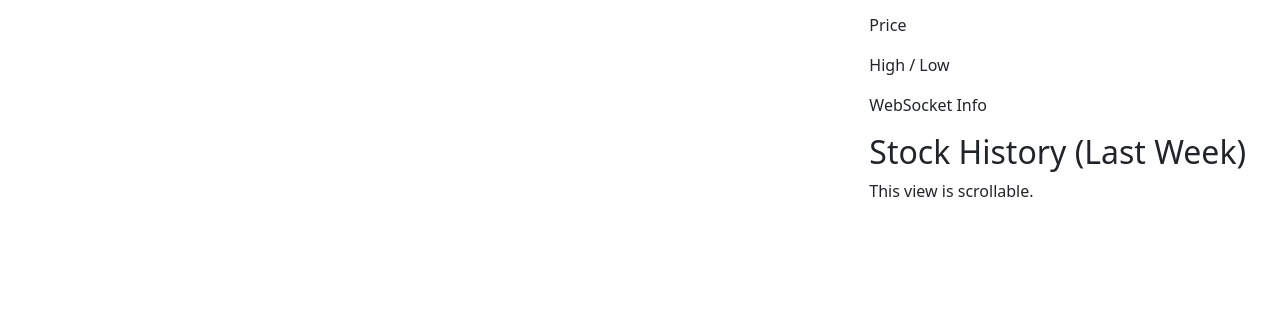
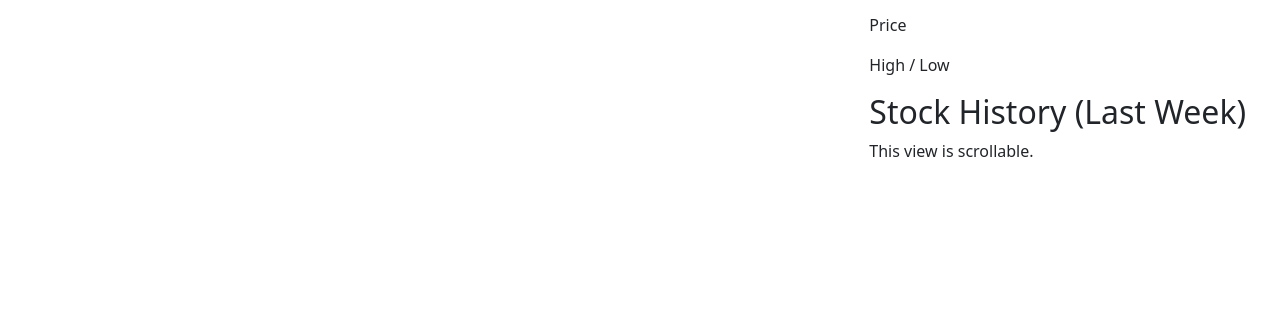
Before and after one commit to NoahHodgson/CISC474-stocks4me, a plain HTML site: page dashboard.html in a window 1280 px wide. Shown: the part 704-1040 px from the top of the page. Drawn offline with nearby package versions, Linux system fonts and the light colour scheme.

Commit message:
remove websocket info element

```diff
--- a/dashboard.html
+++ b/dashboard.html
@@ -50,7 +50,6 @@
                         <p id="name">Name</p>
                         <p id="price">Price</p>
                         <p id="highLow">High / Low</p>
-                        <p id="webSocketInfo">WebSocket Info</p>
                     <h2>Stock History (Last Week)</h2>
                     <div id="stockHistoryInfo">
                         <p>This view is scrollable.</p>
```
